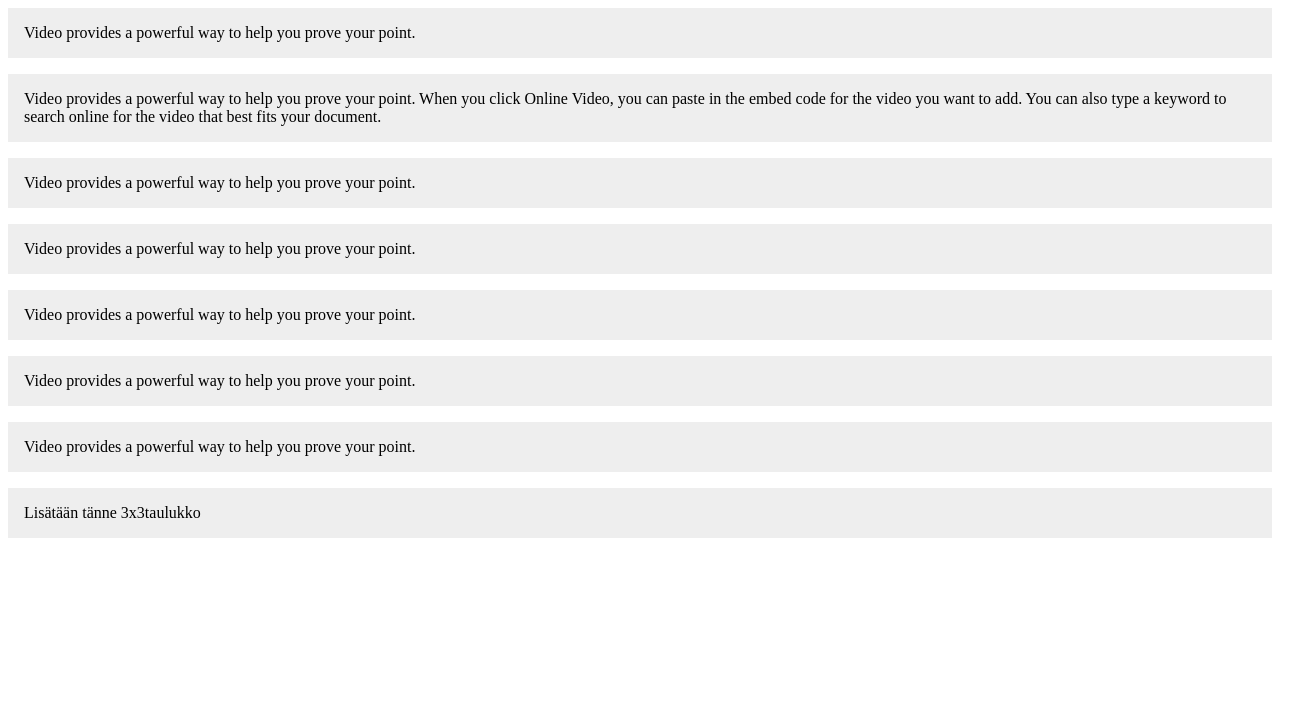
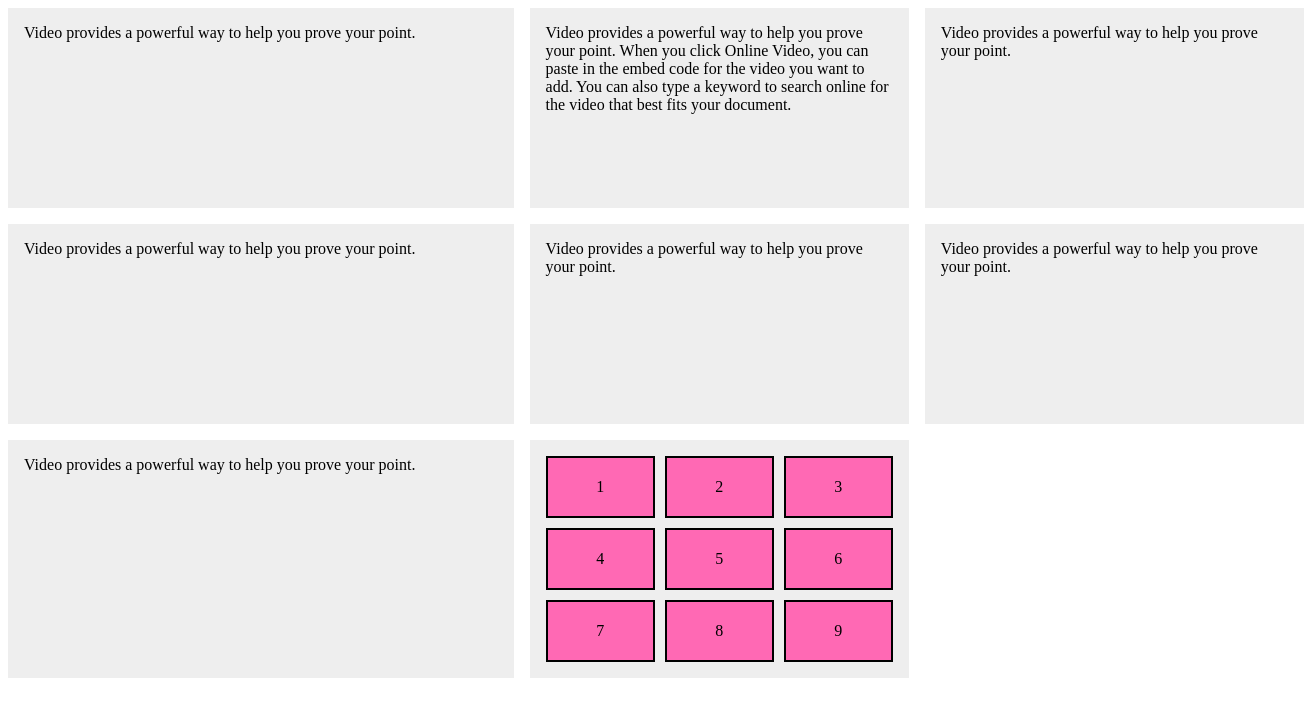
Before and after one commit to njekk/Web-ohjelmointi, a plain HTML site: page Luentomateriaalit/Flex ja Grid/grid3.html in a window 1280 px wide. Shown: the whole page, 1304 px wide, since content can reach past the window. Drawn offline with Linux system fonts and the light colour scheme.

Commit message:
flex/grid

```diff
--- a/Luentomateriaalit/Flex ja Grid/grid3.html
+++ b/Luentomateriaalit/Flex ja Grid/grid3.html
@@ -2,36 +2,50 @@
 <html>
 <meta http-equiv="Content-Type" content="text/html;charset=UTF-8">
 <style>
-.wrapper{
-  display:grid;
+  .wrapper {
+    display: grid;
     /*kolme saraketta?*/
-  grid-gap:1em;
-  /*grid-auto-rows: 100px;*/ /*joustamaton tekstin pituuden suhteen, miten tehdään joustavampi?*/
+    grid-template-columns: 40% 30% 30%;
+    grid-auto-rows: minmax(200px, auto);
+    grid-gap: 1em;
+    /*grid-auto-rows: 100px;*/
+    /*joustamaton tekstin pituuden suhteen, miten tehdään joustavampi?*/
 
   }
-.nested{
-  display:grid;
+
+  .nested {
+    display: grid;
+    grid-template-columns: repeat(3,1fr) ;
+    grid-template-rows: repeat(3,1fr);
+    gap: 10px;
     /*3x3 laatikolle tyyli*/
   }
 
-.nested > div {
+  .nested>div {
     /*mustat reunat ja vähän sisennystä(padding)*/
+    border: 2px solid black;
+    background-color: hotpink;
+    padding: 20px;
+    text-align: center;
   }
 
-.wrapper > div {
-  background:#eee;
-  padding:1em;
+  .wrapper>div {
+    background: #eee;
+    padding: 1em;
   }
+
   /* Miten tähän saataisiin joku tyyli, jolla joka toinen laatikoista on vaaleampi?*/
+</style>
 
-</style>
 <body>
   <div class="wrapper">
     <div>
       Video provides a powerful way to help you prove your point.
     </div>
     <div>
-Video provides a powerful way to help you prove your point. When you click Online Video, you can paste in the embed code for the video you want to add. You can also type a keyword to search online for the video that best fits your document.
+      Video provides a powerful way to help you prove your point. When you click Online Video, you can paste in the
+      embed code for the video you want to add. You can also type a keyword to search online for the video that best
+      fits your document.
     </div>
     <div>
       Video provides a powerful way to help you prove your point.
@@ -49,7 +63,15 @@ Video provides a powerful way to help you prove your point.
       Video provides a powerful way to help you prove your point.
     </div>
     <div class="nested">
-Lisätään tänne 3x3taulukko
+      <div>1</div>
+      <div>2</div>
+      <div>3</div>
+      <div>4</div>
+      <div>5</div>
+      <div>6</div>
+      <div>7</div>
+      <div>8</div>
+      <div>9</div>
     </div>
   </div>
 </body>
```
Also changed, not shown: Luentomateriaalit/Flex ja Grid/flex3.html (+11 -1 lines), Luentomateriaalit/Flex ja Grid/grid1.html (+16 -3 lines), Luentomateriaalit/Flex ja Grid/grid2.html (+5 -1 lines), Luentomateriaalit/Flex ja Grid/grid4.html (+3 -2 lines), Luentomateriaalit/Flex ja Grid/grid5.html (+10 -0 lines), VK3KT/KT11.html (added). Lines whose indentation alone changed are shown as unchanged.
